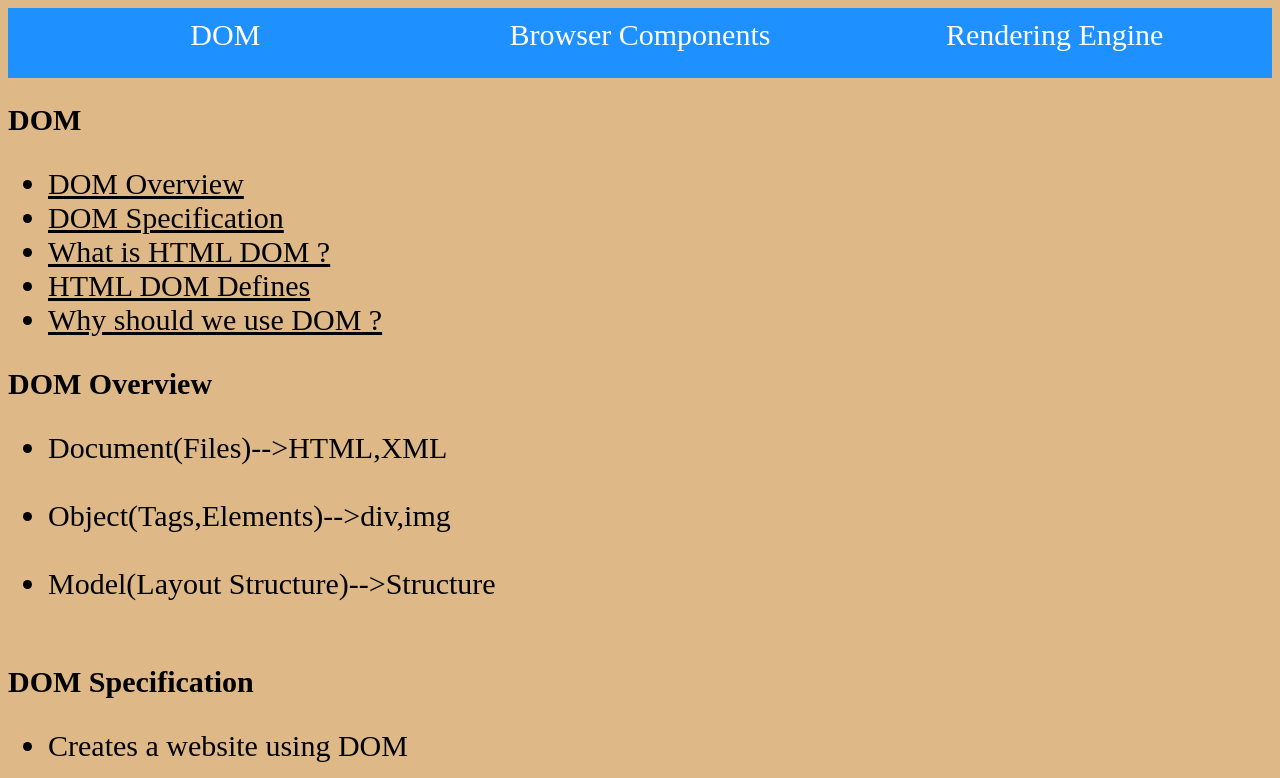
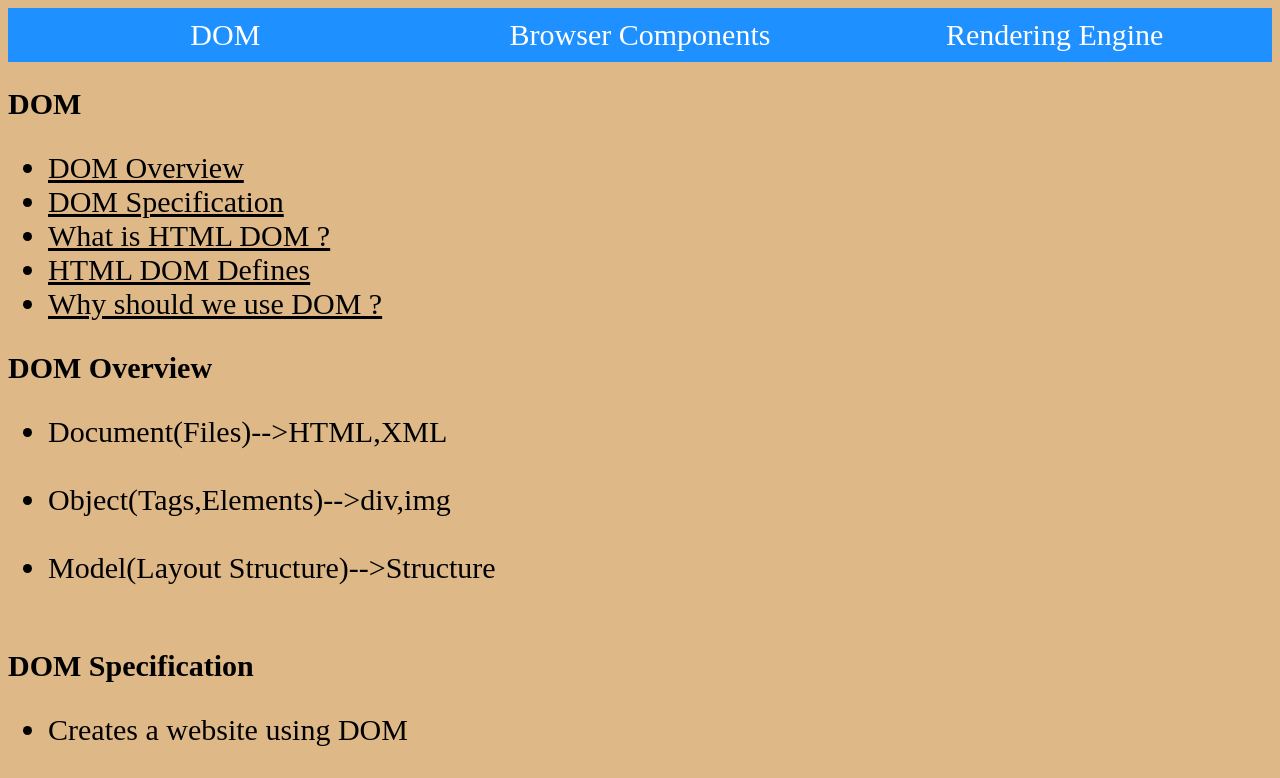
Before and after one commit to Sudhakaricl/dom, a plain HTML site: page index.html in a window 1280 px wide. Shown: the top 778 px of the page. Drawn offline with Linux system fonts and the light colour scheme.

Commit message:
Update style.css

```diff
--- a/style.css
+++ b/style.css
@@ -6,7 +6,7 @@ nav{
     background-color: dodgerblue;
     color: white;
     width: 100%;
-    height:70px;
+    /*height:70px;*/
     text-align: center;
     padding: 10px;
     box-sizing: border-box;
```
